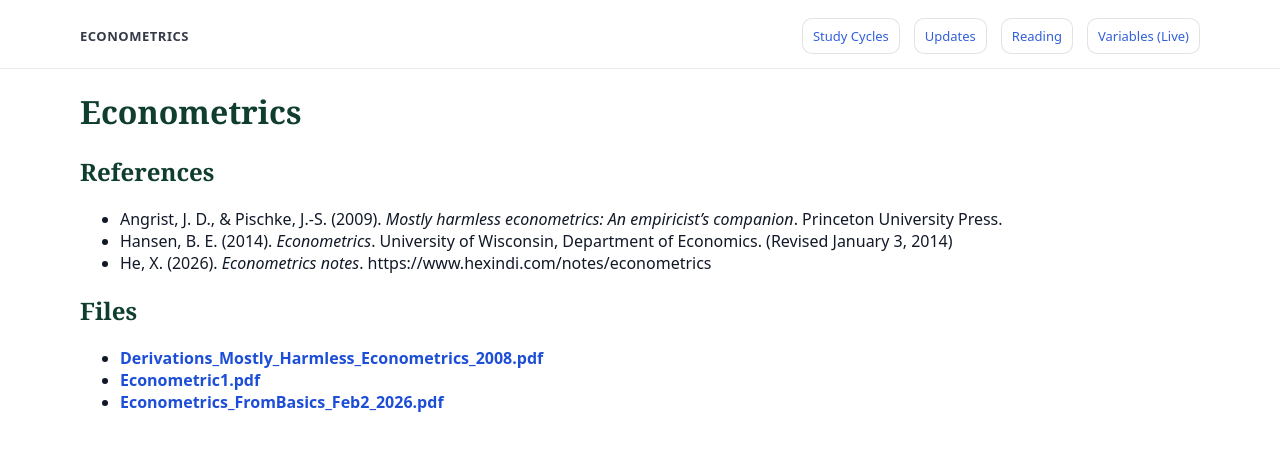
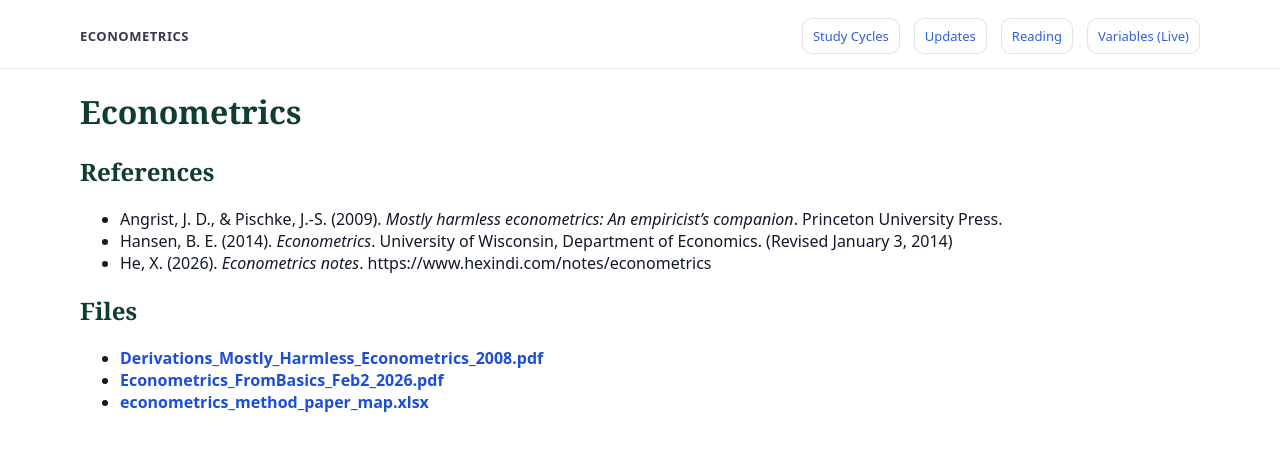
Before and after one commit to yaxinzn/study-archive, a Jekyll site: the page built from materials/econometrics/index.md, in a window 1280 px wide. Shown: the top 451 px of the page. Built offline with Jekyll 4.4.1, drawn with Linux system fonts in a browser that asks for light colours.

Commit message:
Update econometrics index with new file links

```diff
--- a/materials/econometrics/index.md
+++ b/materials/econometrics/index.md
@@ -18,6 +18,6 @@ hide_name: true
 ## Files
 <!-- AUTO-LIST-START -->
 - **[Derivations_Mostly_Harmless_Econometrics_2008.pdf](Derivations_Mostly_Harmless_Econometrics_2008.pdf)**
-- **[Econometric1.pdf](Econometric1.pdf)**
 - **[Econometrics_FromBasics_Feb2_2026.pdf](Econometrics_FromBasics_Feb2_2026.pdf)**
+- **[econometrics_method_paper_map.xlsx](econometrics_method_paper_map.xlsx)**
 <!-- AUTO-LIST-END -->
```
